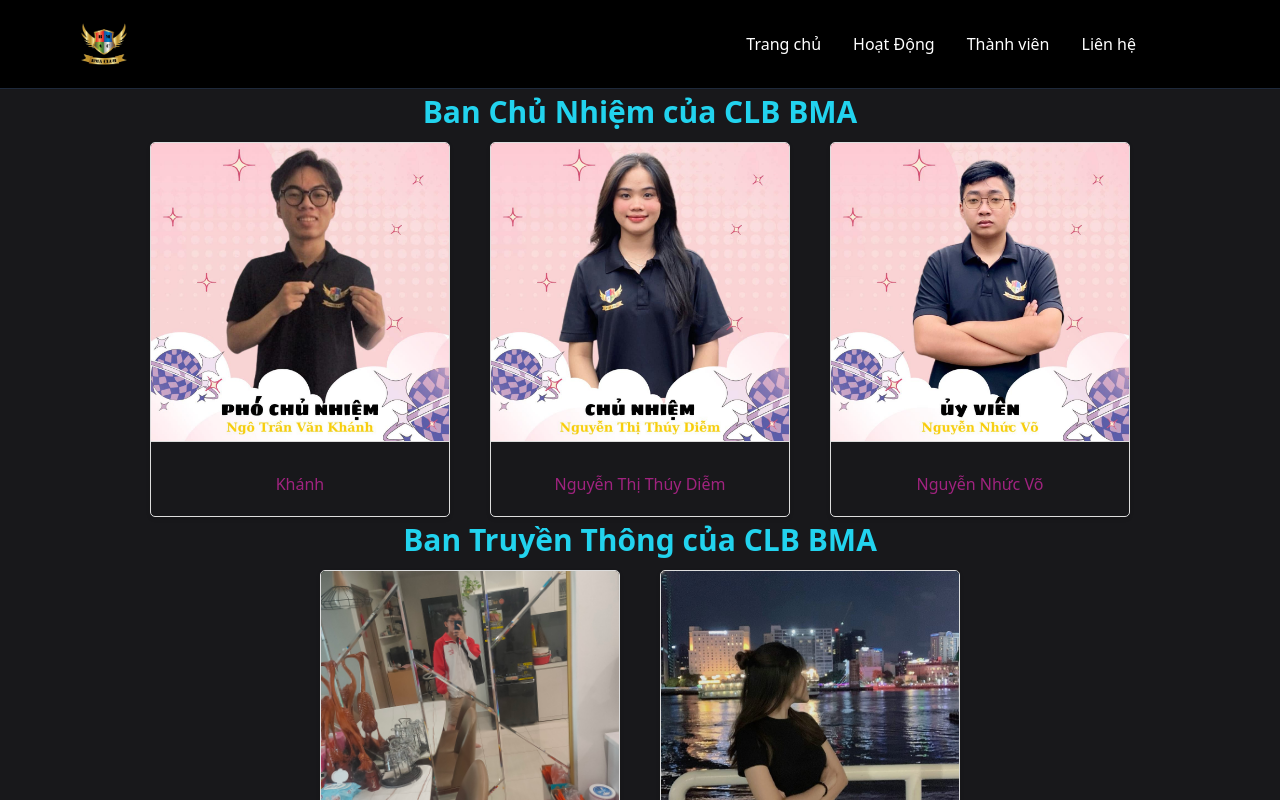
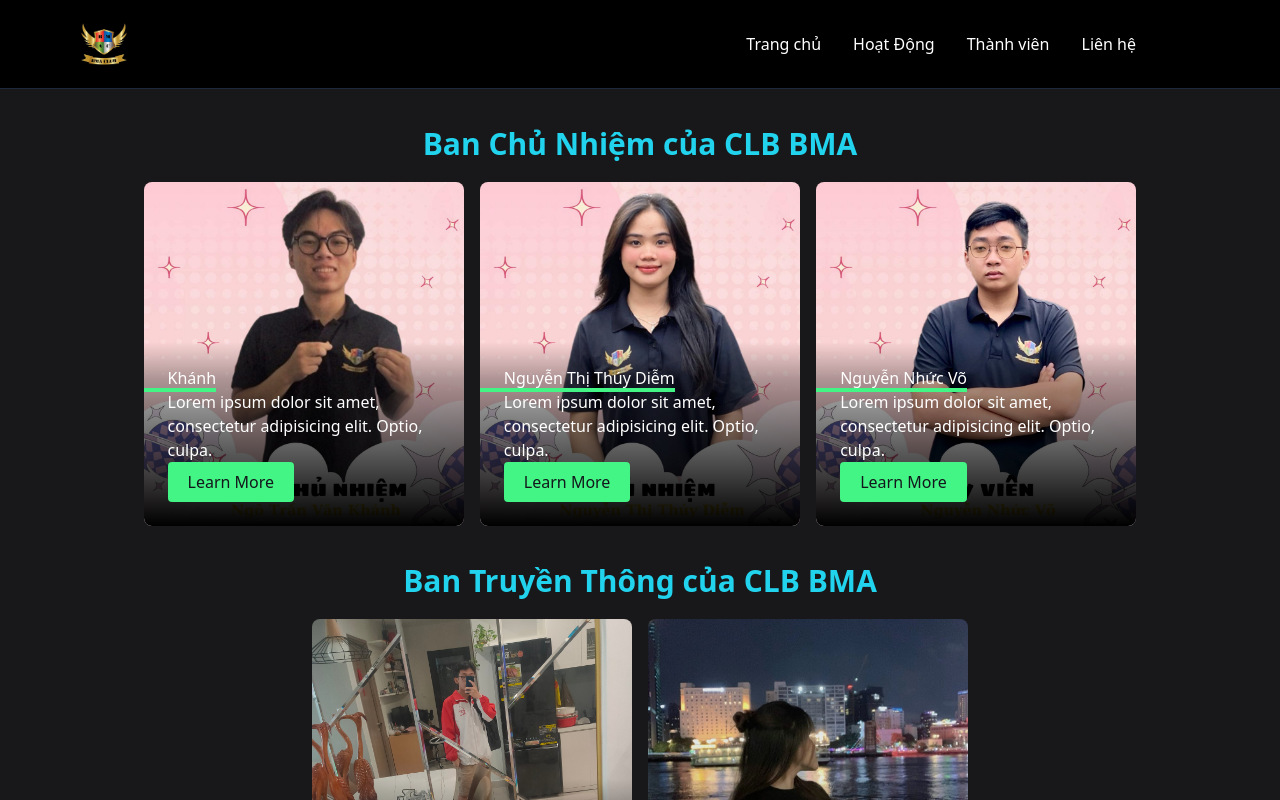
Before and after one commit to pvy-it-tdh/BMA_web, a React (Vite) app: page /members in a window 1280 px wide. Shown: the top 800 px of the page. Built offline with nearby package versions, Linux system fonts and the light colour scheme.

Commit message:
fix Card and Member

```diff
--- a/src/Components/Card.css
+++ b/src/Components/Card.css
@@ -1,25 +1,112 @@
-.card {
-    width: 300px;
-    border: 1px solid #ddd;
-    border-radius: 5px;
-    box-shadow: 0 2px 4px rgba(0, 0, 0, 0.1);
-    overflow: hidden;
+:root {
+    --clr-neutral-900: hsl(207, 19%, 9%);
+    --clr-neutral-100: hsl(0, 0%, 100%);
+    --clr-accent-400: hsl(142, 90%, 61%);
 }
 
-.card-image {
-    width: 100%;
-    height: auto;
-    border-bottom: 1px solid #ddd;
+.card {
+    color: var(--clr-neutral-100);
+    background-size: cover;
+    padding: 10rem 0 0;
+    max-width: 35ch;
+    border-radius: 0.5rem;
+    overflow: hidden;
+    transition: transform 500ms ease;
+}
+
+.card:hover,
+.card:focus-within {
+    transform: scale(1.05);
 }
 
 .card-content {
-    padding: 20px;
+    --padding: 1.5rem;
+    padding: var(--padding);
+    background: linear-gradient(hsl(0 0% 0% / 0), hsl(20 0% 0% / 0.3) 20%, hsl(0 0% 0% / 1));
 }
 
-.card-description {
-    margin: 10px 0 0;
-    text-align: center;
-    justify-content: center;
-    font-size: 1em;
-    color: #a0237f;
+.card-title {
+    position: relative;
+    width: max-content;
 }
+
+.card:hover .card-title::after,
+.card:focus-within .card-title::after {
+    transform: scaleX(1);
+}
+
+.card-title::after {
+    content: "";
+    position: absolute;
+    height: 4px;
+    width: calc(100% + var(--padding));
+    left: calc(var(--padding) * -1);
+    bottom: -2px;
+    background: var(--clr-accent-400);
+    transform-origin: left;
+    transition: transform 500ms ease;
+}
+
+@media (hover) {
+    .card-content {
+        transform: translateY(65%);
+        transition: transform 500ms ease;
+    }
+
+    .card-content>*:not(.card-title) {
+        opacity: 0;
+        transition: opacity 500ms linear;
+    }
+
+    .card:hover .card-content>*:not(.card-title),
+    .card:focus-within .card-content>*:not(.card-title) {
+        opacity: 1;
+        transition-delay: 700ms;
+    }
+
+    .card:hover .card-content,
+    .card:focus-within .card-content {
+        transform: translateY(0);
+        transition-delay: 500ms;
+    }
+
+    .card:focus-within .card-content {
+        transition-duration: 0ms;
+    }
+
+    .card-title::after {
+        transform: scaleX(0);
+    }
+}
+
+.button {
+    cursor: pointer;
+    display: inline-block;
+    text-decoration: none;
+    color: var(--clr-neutral-900);
+    background-color: var(--clr-accent-400);
+    padding: 0.5em 1.25em;
+    border-radius: 0.25rem;
+}
+
+.button:hover,
+.button:focus {
+    background-color: var(--clr-neutral-100);
+}
+
+.card-body {
+    color: rgb(255, 255, 255 / 0.85);
+}
+
+@media (prefers-reduced-motion: reduce) {
+
+    *,
+    *::before,
+    *::after {
+        animation-duration: 0.01ms !important;
+        animation-iteration-count: 1 !important;
+        transition-duration: 0.01ms !important;
+        scroll-behavior: auto !important;
+        transition-delay: 0ms !important;
+    }
+}
--- a/src/Components/Card.jsx
+++ b/src/Components/Card.jsx
@@ -1,15 +1,20 @@
 import "./Card.css";
 
-function Card(props) {
-  const { imageUrl, description } = props;
-
+function Card({ imageUrl, description }) {
   return (
-    <div className="card">
-      <img src={imageUrl} className="card-image" />
+    <div className="card" style={{ backgroundImage: `url(${imageUrl})` }}>
       <div className="card-content">
-        <p className="card-description">{description}</p>
+        <h2 className="card-title">{description}</h2>
+        <p className="card-body">
+          Lorem ipsum dolor sit amet, consectetur adipisicing elit. Optio,
+          culpa.
+        </p>
+        <a href="#" className="button">
+          Learn More
+        </a>
       </div>
     </div>
   );
 }
+
 export default Card;
--- /dev/null
+++ b/src/Components/Member.css
@@ -0,0 +1,9 @@
+.member-container {
+    padding: 2rem;
+}
+
+@media (min-width: 768px) {
+    .member-container .space-y-4 {
+        margin-top: 0;
+    }
+}
--- a/src/Components/Member.jsx
+++ b/src/Components/Member.jsx
@@ -1,26 +1,28 @@
 import Card from "./Card";
-import Khanh from "./Image/khanh.jpg";
-import Vo from "./Image/vo.jpg";
-import Diem from "./Image/Diem.jpg";
-import Loan from "./Image/Loan.jpg";
-import PVy from "./Image/pvy.jpg";
+import khanhImg from "./Image/khanh.jpg";
+import voImg from "./Image/vo.jpg";
+import diemImg from "./Image/Diem.jpg";
+import loanImg from "./Image/Loan.jpg";
+import pvyImg from "./Image/pvy.jpg";
+import "./Member.css"; // Assuming additional styling might be in this file
+
 const Member = () => {
   return (
-    <div className="bg-zinc-900">
-      <h1 className="text-[30px] font-semibold mb-2 text-center text-cyan-400">
+    <div className="bg-zinc-900 member-container">
+      <h1 className="text-[30px] font-semibold mb-4 text-center text-cyan-400">
         Ban Chủ Nhiệm của CLB BMA
       </h1>
-      <div className="flex justify-center space-x-10">
-        <Card imageUrl={Khanh} description="Khánh" />
-        <Card imageUrl={Diem} description="Nguyễn Thị Thúy Diễm" />
-        <Card imageUrl={Vo} description="Nguyễn Nhức Võ" />
+      <div className="flex flex-wrap justify-center space-x-4 space-y-4 md:space-y-0">
+        <Card imageUrl={khanhImg} description="Khánh" />
+        <Card imageUrl={diemImg} description="Nguyễn Thị Thúy Diễm" />
+        <Card imageUrl={voImg} description="Nguyễn Nhức Võ" />
       </div>
-      <h1 className="text-[30px] font-semibold mb-2 text-center text-cyan-400">
+      <h1 className="text-[30px] font-semibold mt-8 mb-4 text-center text-cyan-400">
         Ban Truyền Thông của CLB BMA
       </h1>
-      <div className="flex justify-center space-x-10">
-        <Card imageUrl={PVy} description="Lê Thạch Phúc Vy" />
-        <Card imageUrl={Loan} description="Vũ Nguyễn Ngọc Loan" />
+      <div className="flex flex-wrap justify-center space-x-4 space-y-4 md:space-y-0">
+        <Card imageUrl={pvyImg} description="Lê Thạch Phúc Vy" />
+        <Card imageUrl={loanImg} description="Vũ Nguyễn Ngọc Loan" />
       </div>
     </div>
   );
```
